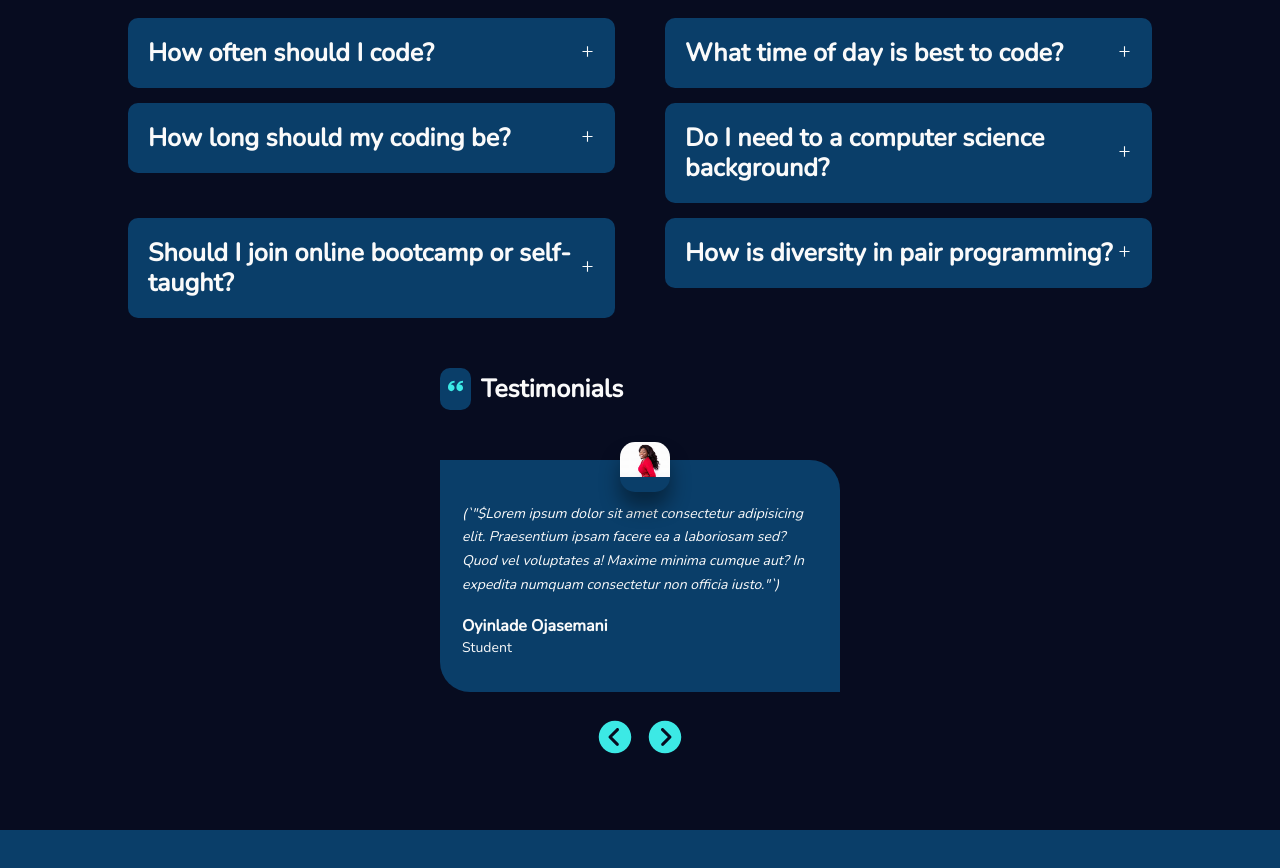
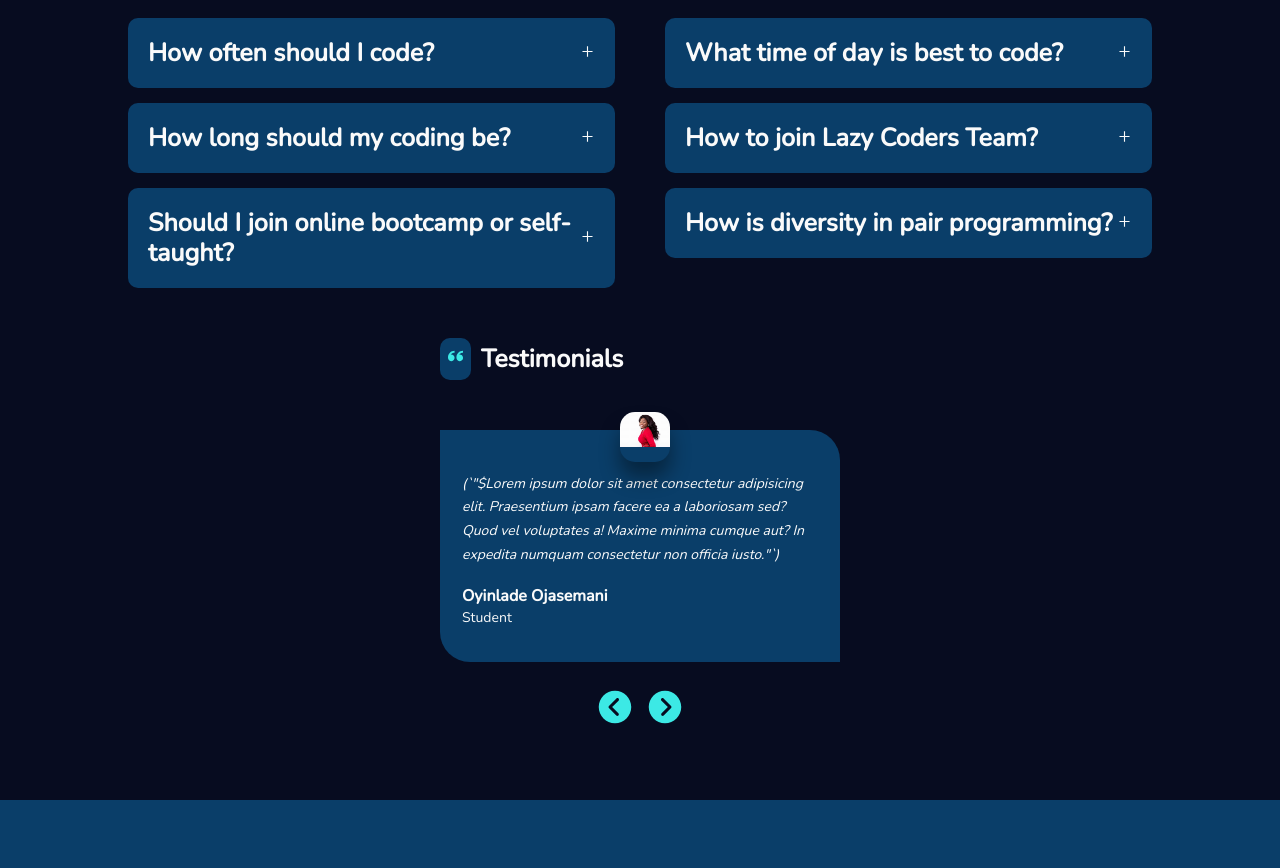
Before and after one commit to nickemma/microverse-lazy-coders, a React (Create React App) app: page / in a window 1280 px wide. Shown: the part 2689-3557 px from the top of the page. Built offline with nearby package versions, Linux system fonts and the light colour scheme.

Commit message:
add faq changes

```diff
--- a/src/data.js
+++ b/src/data.js
@@ -112,7 +112,7 @@ export const faqs = [
   },
   {
     id: 4,
-    question: 'Do I need to a computer science background?',
+    question: 'How to join Lazy Coders Team?',
     answer:
       'Molestiae quidem ab soluta exercitationem culpa nostrum iusto illum qui non a harum deserunt atque commodi at velit, consequatur quibusdam dignissimos cum labore possimus placeat consectetur nisi cupiditate? Qui totam est omnis dolor nobis quisquam veritatis a!',
   },
```
